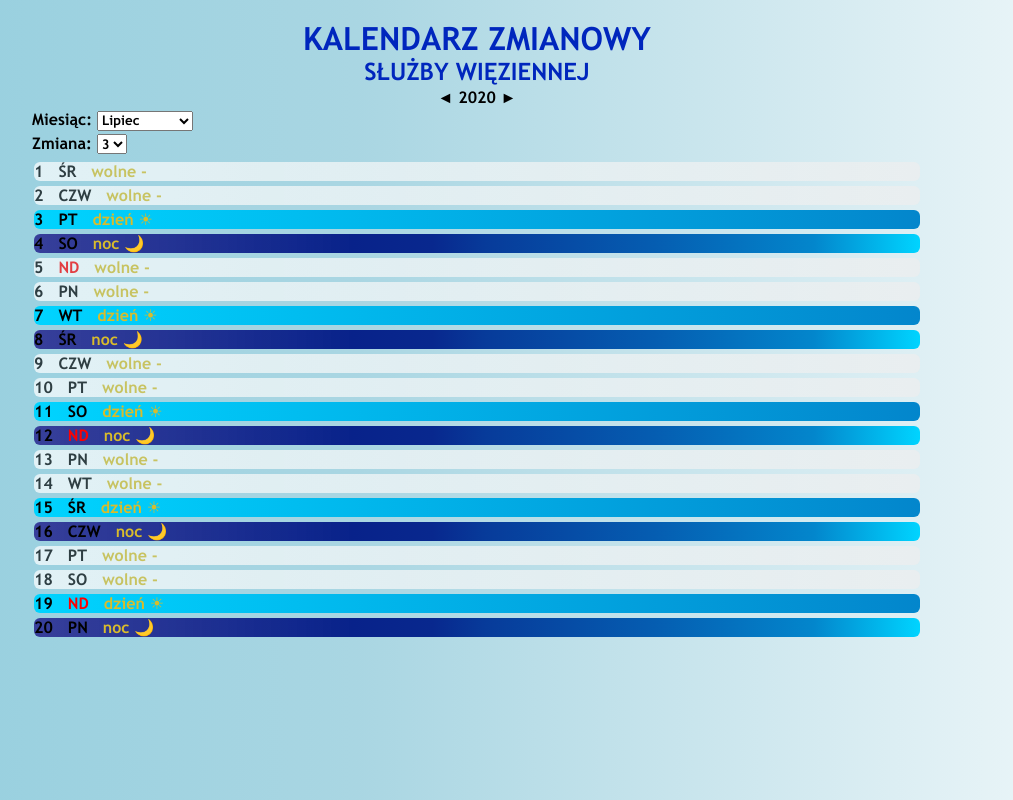
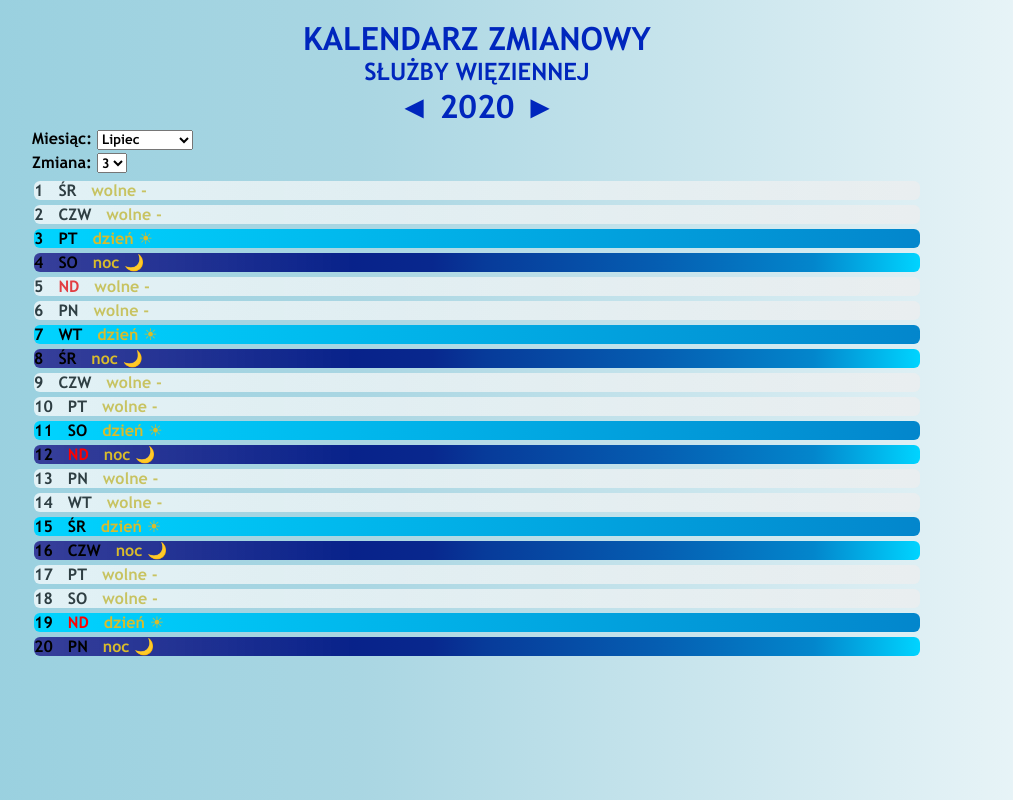
Before and after one commit to wiktorsachar/shift-viewer, a React (Create React App) app in the folder shift-viewer-v.1.0/: page / in a window 1280 px wide. Shown: the whole page, without its empty margins (163-1176 px from the left). Built offline with nearby package versions, Linux system fonts and the light colour scheme.

Commit message:
made year selector module more visible

```diff
--- /dev/null
+++ b/shift-viewer-v.1.0/src/components/DateSelector/components/YearSelector.css
@@ -0,0 +1,5 @@
+.year-selector {
+  color: #0026bd;
+  font-family: Trebuchet;
+  font-size: 200%;
+}
--- a/shift-viewer-v.1.0/src/components/DateSelector/components/YearSelector.js
+++ b/shift-viewer-v.1.0/src/components/DateSelector/components/YearSelector.js
@@ -1,8 +1,9 @@
 import React from "react";
+import "./YearSelector.css";
 
 const YearSelector = (props) => {
   return (
-    <div>
+    <div className="year-selector">
       <span onClick={() => props.handler("-")}>◄ </span>
       <span>{props.year}</span>
       <span onClick={() => props.handler("+")}> ►</span>
```
